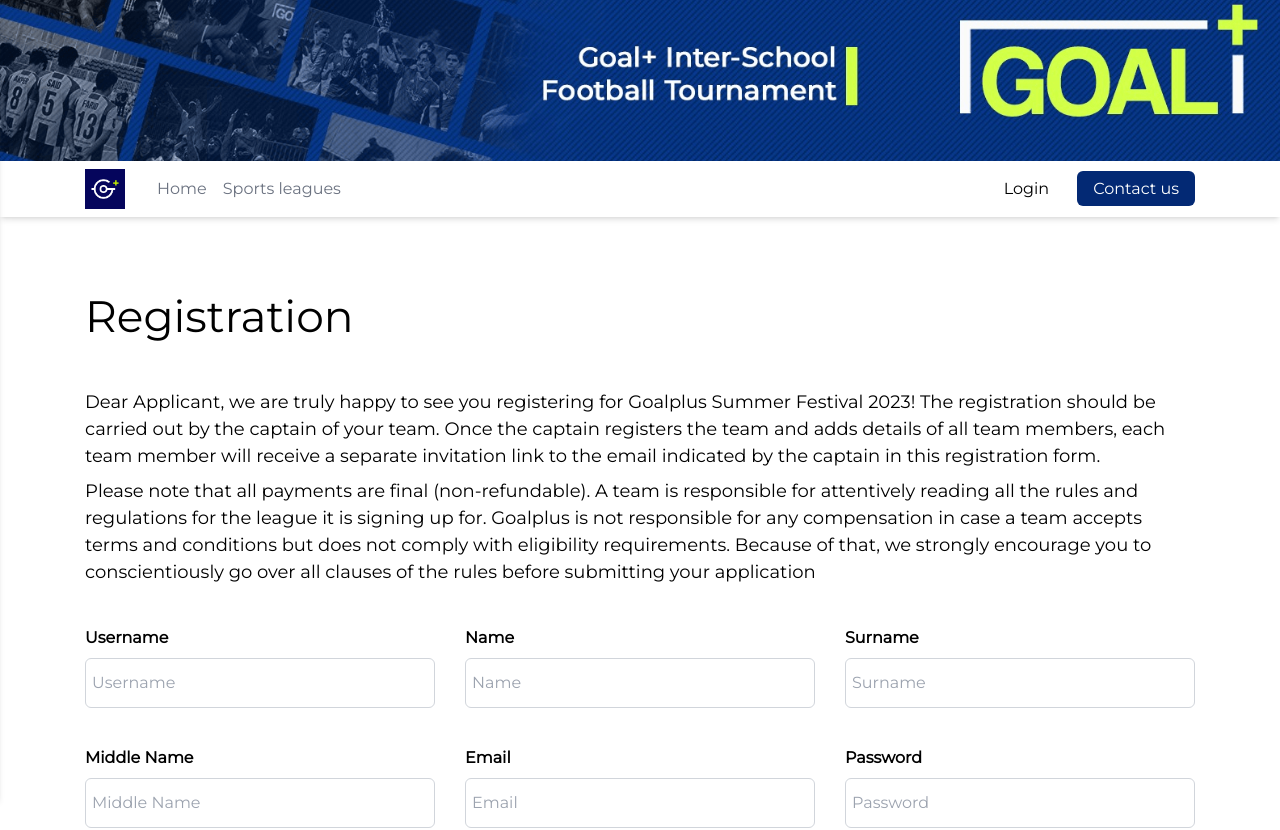
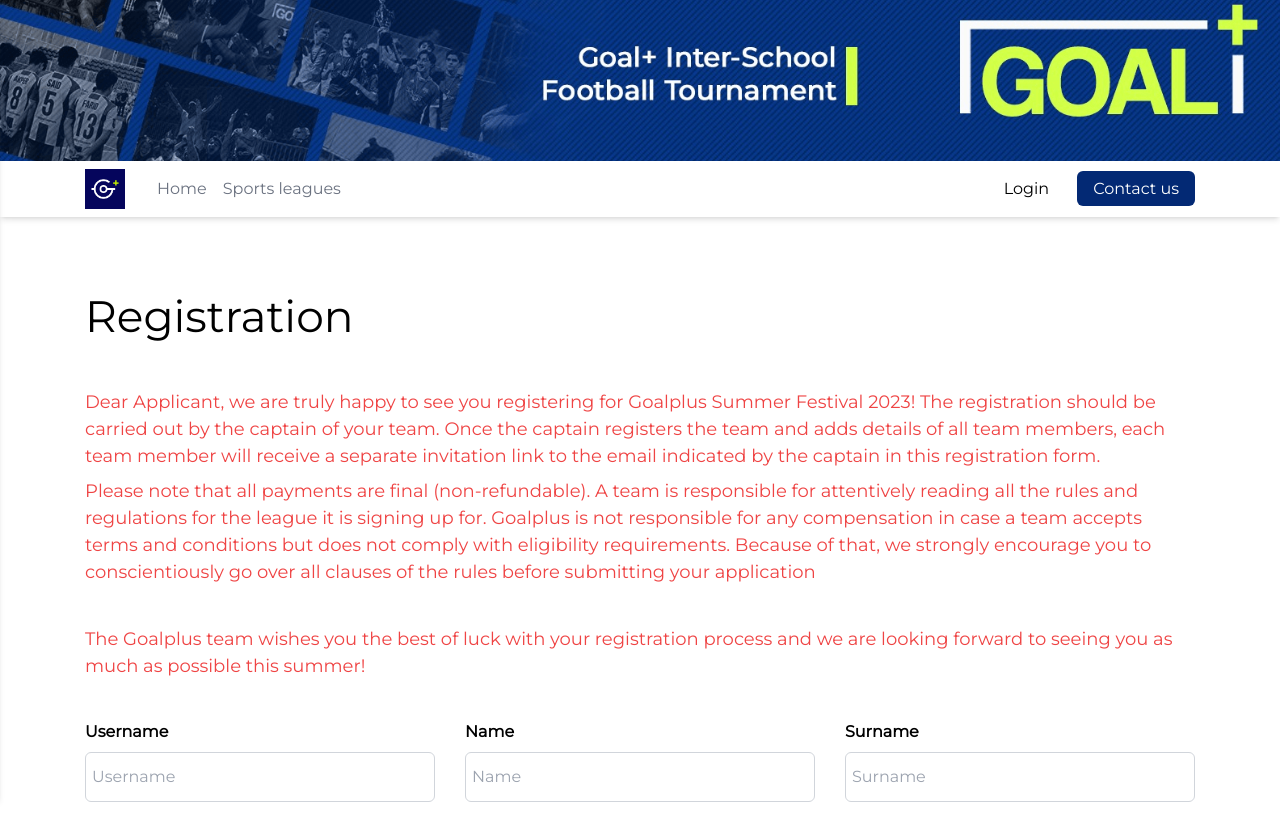
Before and after one commit to nasirmovlamov/goalplus, a Next.js app: page /register in a window 1280 px wide. Shown: the top 830 px of the page. Built offline with nearby package versions, Linux system fonts and the light colour scheme.

Commit message:
fix : color

```diff
--- a/src/pages/register.tsx
+++ b/src/pages/register.tsx
@@ -255,7 +255,7 @@ export default function Register(props: Props) {
     <div className="flex justify-center pt-[50px] pb-[50px]">
       <div className="flex flex-wrap max-w-[1140px] justify-center w-full px-[15px] pt-4">
         <h1 className="w-full text-[44px] pb-10">Registration</h1>
-        <p className="w-full text-[18px] pb-2">
+        <p className="w-full text-[18px] pb-2 text-red-500">
           Dear Applicant, we are truly happy to see you registering for Goalplus
           Summer Festival 2023! The registration should be carried out by the
           captain of your team. Once the captain registers the team and adds
@@ -263,7 +263,7 @@ export default function Register(props: Props) {
           invitation link to the email indicated by the captain in this
           registration form.
         </p>
-        <p className="w-full text-[18px] pb-10">
+        <p className="w-full text-[18px] pb-10 text-red-500">
           Please note that all payments are final (non-refundable). A team is
           responsible for attentively reading all the rules and regulations for
           the league it is signing up for. Goalplus is not responsible for any
@@ -278,6 +278,11 @@ export default function Register(props: Props) {
           here
           <a href=""></a>
         </p> */}
+        <p className="w-full text-[18px] pb-10 text-red-500">
+          The Goalplus team wishes you the best of luck with your registration
+          process and we are looking forward to seeing you as much as possible
+          this summer!
+        </p>
         <form
           action=""
           onSubmit={handleSubmit(onSubmit)}
```
